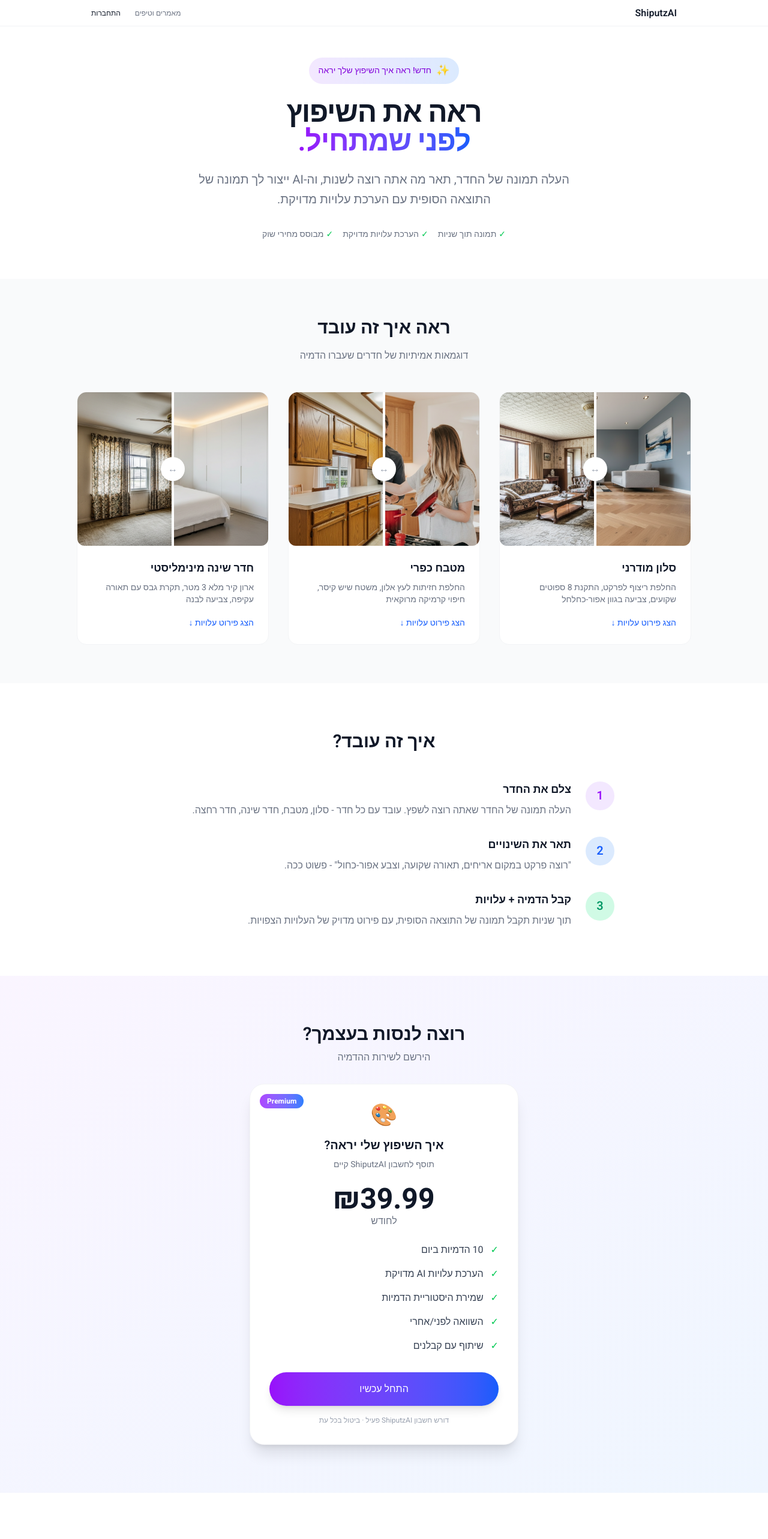
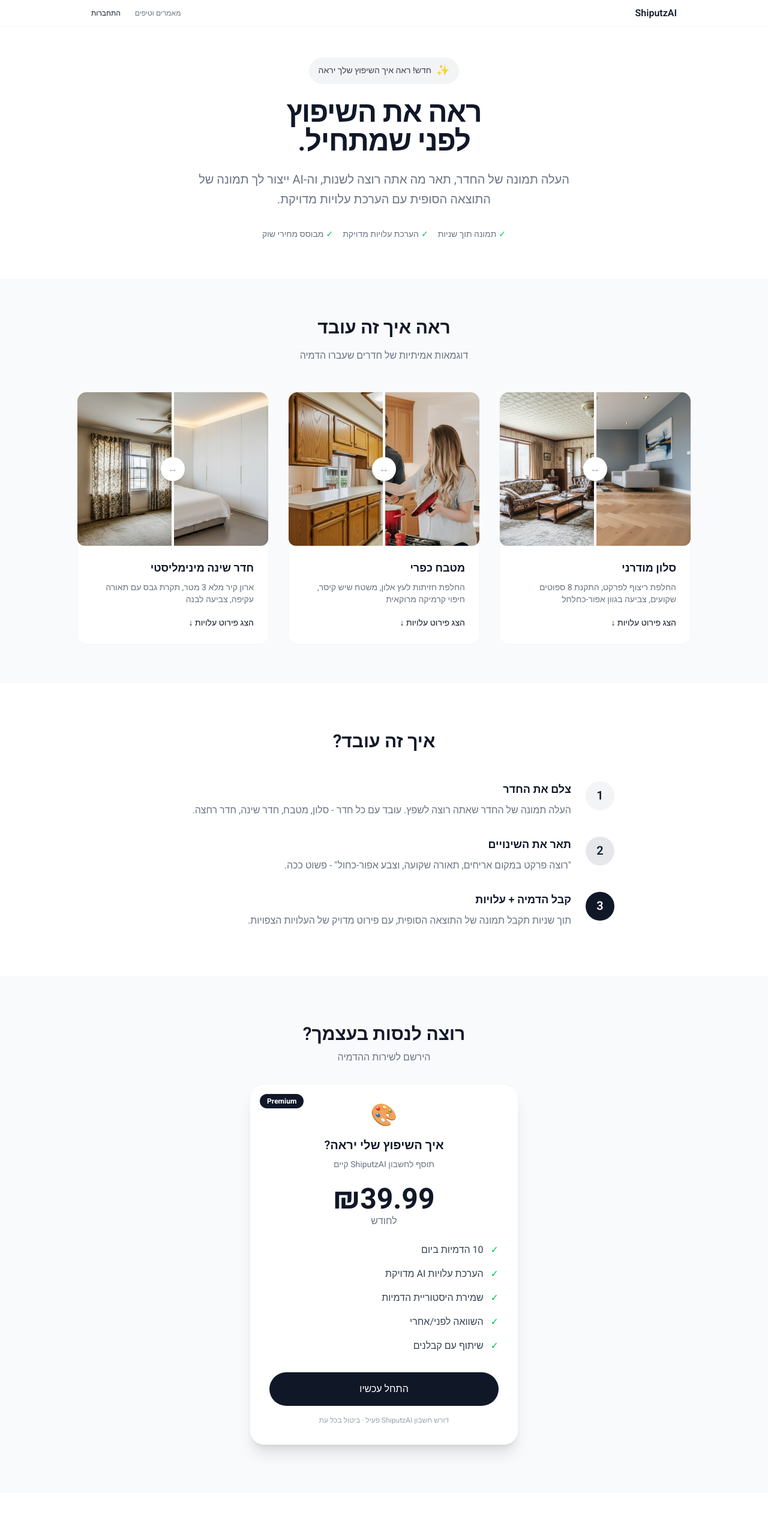
Before and after one commit to guyceza/shiputz-ai, a Next.js app: page /visualize in a window 1280 px wide. Shown: the top 2566 px of the page at 60% size. Built offline with nearby package versions, Linux system fonts and the light colour scheme.

Commit message:
🎨 Clean B&W design - removed purple AI gradients

```diff
--- a/src/app/page.tsx
+++ b/src/app/page.tsx
@@ -140,19 +140,19 @@ export default function Home() {
         {/* Stats */}
         <div className="grid grid-cols-2 md:grid-cols-4 gap-8 text-center mt-16 max-w-4xl">
           <div className="group">
-            <p className="text-2xl md:text-3xl font-bold text-gray-900 mb-1 group-hover:scale-105 transition-transform">₪50,000,000<span className="text-blue-600">+</span></p>
+            <p className="text-2xl md:text-3xl font-bold text-gray-900 mb-1 group-hover:scale-105 transition-transform">₪50,000,000<span className="text-gray-400">+</span></p>
             <p className="text-sm text-gray-500">תקציבים נוהלו</p>
           </div>
           <div className="group">
-            <p className="text-2xl md:text-3xl font-bold text-gray-900 mb-1 group-hover:scale-105 transition-transform">100<span className="text-blue-600">+</span></p>
+            <p className="text-2xl md:text-3xl font-bold text-gray-900 mb-1 group-hover:scale-105 transition-transform">100<span className="text-gray-400">+</span></p>
             <p className="text-sm text-gray-500">משפצים פעילים</p>
           </div>
           <div className="group">
-            <p className="text-2xl md:text-3xl font-bold text-gray-900 mb-1 group-hover:scale-105 transition-transform">500<span className="text-blue-600">+</span></p>
+            <p className="text-2xl md:text-3xl font-bold text-gray-900 mb-1 group-hover:scale-105 transition-transform">500<span className="text-gray-400">+</span></p>
             <p className="text-sm text-gray-500">הצעות מחיר נותחו</p>
           </div>
           <div className="group">
-            <p className="text-2xl md:text-3xl font-bold text-gray-900 mb-1 group-hover:scale-105 transition-transform">10,000<span className="text-blue-600">+</span></p>
+            <p className="text-2xl md:text-3xl font-bold text-gray-900 mb-1 group-hover:scale-105 transition-transform">10,000<span className="text-gray-400">+</span></p>
             <p className="text-sm text-gray-500">טיפים נקראו</p>
           </div>
         </div>
@@ -340,7 +340,7 @@ export default function Home() {
                   <p className="text-xs text-gray-400 mb-6 text-center">±10% תלוי בספקים ובחומרים שתבחר</p>
                   <Link
                     href="/signup"
-                    className="block text-center bg-blue-600 text-white px-6 py-3 rounded-full text-sm font-medium hover:bg-blue-700 transition-colors"
+                    className="block text-center bg-gray-900 text-white px-6 py-3 rounded-full text-sm font-medium hover:bg-gray-800 transition-colors"
                   >
                     רוצה לנהל את התקציב? התחל פרויקט ←
                   </Link>
@@ -682,7 +682,7 @@ export default function Home() {
 function Feature({ title, description }: { title: string; description: string }) {
   return (
     <div className="group">
-      <h3 className="text-lg font-semibold mb-2 text-gray-900 group-hover:text-blue-600 transition-colors">{title}</h3>
+      <h3 className="text-lg font-semibold mb-2 text-gray-900 group-hover:text-gray-600 transition-colors">{title}</h3>
       <p className="text-gray-500 text-sm leading-relaxed">{description}</p>
     </div>
   );
--- a/src/app/visualize/page.tsx
+++ b/src/app/visualize/page.tsx
@@ -138,7 +138,7 @@ function ExampleCardComponent({ example }: { example: ExampleCard }) {
 
         <button
           onClick={() => setShowDetails(!showDetails)}
-          className="text-sm text-blue-600 hover:text-blue-700 font-medium"
+          className="text-sm text-gray-900 hover:text-gray-600 font-medium"
         >
           {showDetails ? "הסתר פירוט עלויות ↑" : "הצג פירוט עלויות ↓"}
         </button>
@@ -187,14 +187,14 @@ export default function VisualizePage() {
       {/* Hero Section */}
       <section className="pt-24 pb-16 px-6">
         <div className="max-w-4xl mx-auto text-center">
-          <div className="inline-flex items-center gap-2 bg-gradient-to-r from-purple-100 to-blue-100 px-4 py-2 rounded-full mb-6">
+          <div className="inline-flex items-center gap-2 bg-gray-100 px-4 py-2 rounded-full mb-6">
             <span className="text-lg">✨</span>
-            <span className="text-sm font-medium text-purple-700">חדש! ראה איך השיפוץ שלך יראה</span>
+            <span className="text-sm font-medium text-gray-700">חדש! ראה איך השיפוץ שלך יראה</span>
           </div>
 
           <h1 className="text-4xl md:text-5xl font-semibold tracking-tight mb-6 text-gray-900">
             ראה את השיפוץ<br />
-            <span className="bg-gradient-to-r from-purple-600 to-blue-600 bg-clip-text text-transparent">לפני שמתחיל.</span>
+            <span className="text-gray-900">לפני שמתחיל.</span>
           </h1>
 
           <p className="text-xl text-gray-500 max-w-2xl mx-auto mb-8 leading-relaxed">
@@ -244,8 +244,8 @@ export default function VisualizePage() {
 
           <div className="space-y-8">
             <div className="flex gap-6 items-start">
-              <div className="w-12 h-12 bg-purple-100 rounded-full flex items-center justify-center flex-shrink-0">
-                <span className="text-xl font-semibold text-purple-600">1</span>
+              <div className="w-12 h-12 bg-gray-100 rounded-full flex items-center justify-center flex-shrink-0">
+                <span className="text-xl font-semibold text-gray-900">1</span>
               </div>
               <div>
                 <h3 className="text-lg font-semibold text-gray-900 mb-2">צלם את החדר</h3>
@@ -254,8 +254,8 @@ export default function VisualizePage() {
             </div>
 
             <div className="flex gap-6 items-start">
-              <div className="w-12 h-12 bg-blue-100 rounded-full flex items-center justify-center flex-shrink-0">
-                <span className="text-xl font-semibold text-blue-600">2</span>
+              <div className="w-12 h-12 bg-gray-200 rounded-full flex items-center justify-center flex-shrink-0">
+                <span className="text-xl font-semibold text-gray-900">2</span>
               </div>
               <div>
                 <h3 className="text-lg font-semibold text-gray-900 mb-2">תאר את השינויים</h3>
@@ -264,8 +264,8 @@ export default function VisualizePage() {
             </div>
 
             <div className="flex gap-6 items-start">
-              <div className="w-12 h-12 bg-emerald-100 rounded-full flex items-center justify-center flex-shrink-0">
-                <span className="text-xl font-semibold text-emerald-600">3</span>
+              <div className="w-12 h-12 bg-gray-900 rounded-full flex items-center justify-center flex-shrink-0">
+                <span className="text-xl font-semibold text-white">3</span>
               </div>
               <div>
                 <h3 className="text-lg font-semibold text-gray-900 mb-2">קבל הדמיה + עלויות</h3>
@@ -277,7 +277,7 @@ export default function VisualizePage() {
       </section>
 
       {/* Pricing Section */}
-      <section className="py-20 px-6 bg-gradient-to-br from-purple-50 to-blue-50">
+      <section className="py-20 px-6 bg-gray-50">
         <div className="max-w-md mx-auto">
           <div className="text-center mb-8">
             <h2 className="text-2xl md:text-3xl font-semibold text-gray-900 mb-2">
@@ -288,7 +288,7 @@ export default function VisualizePage() {
 
           <div className="bg-white rounded-3xl p-8 shadow-xl border border-gray-100 relative overflow-hidden">
             {/* Premium badge */}
-            <div className="absolute top-4 left-4 bg-gradient-to-r from-purple-500 to-blue-500 text-white text-xs font-bold px-3 py-1 rounded-full">
+            <div className="absolute top-4 left-4 bg-gray-900 text-white text-xs font-bold px-3 py-1 rounded-full">
               Premium
             </div>
 
@@ -330,7 +330,7 @@ export default function VisualizePage() {
 
             <Link
               href="/signup?plan=vision"
-              className="block w-full text-center bg-gradient-to-r from-purple-600 to-blue-600 text-white py-4 rounded-full text-base font-medium hover:from-purple-700 hover:to-blue-700 transition-all shadow-lg hover:shadow-xl"
+              className="block w-full text-center bg-gray-900 text-white py-4 rounded-full text-base font-medium hover:bg-gray-800 transition-all"
             >
               התחל עכשיו
             </Link>
```
